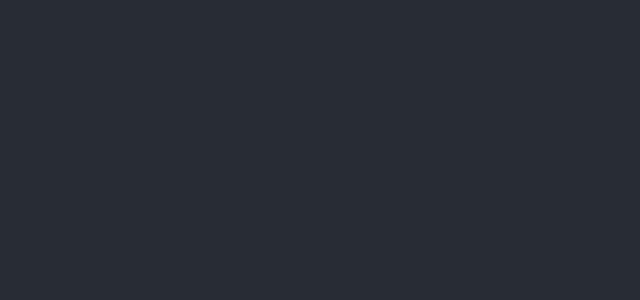
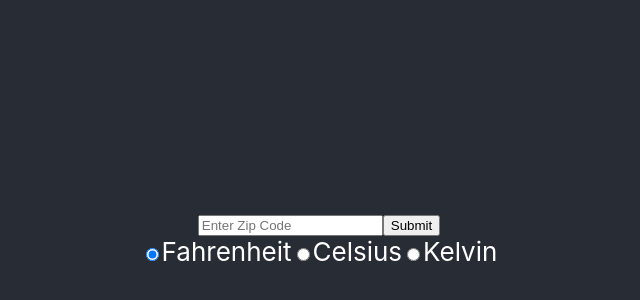
Before and after one commit to diyarkudrat/graphql_api, a React (Create React App) app in the folder client/: page / in a window 1280 px wide. Shown: the part 164-464 px from the top of the page, without its empty margins (321-961 px from the left). Built offline with nearby package versions, Linux system fonts and the light colour scheme.

Commit message:
created weather component where user enters zip code

```diff
--- a/client/src/components/Weather.js
+++ b/client/src/components/Weather.js
@@ -4,9 +4,74 @@ import { client } from '../index';
 
 
 function Weather(props) {
+    const [zip, setZip] = useState('');
+    const [weather, setWeather] = useState('');
+    const [unit, setUnit] = useState('imperial');
+
+    async function getWeather() {
+        try {
+            const json = await client.query({
+                query: gql`
+                  query {
+                      getWeather(zip: ${zip}, unit: ${unit}) {
+                          location
+                          temperature
+                          description
+                          feelsLike
+                          tempMin
+                          temoMax
+                          status
+                      }
+                  }`
+            })
+            setWeather(json);
+        } catch(err) {
+            console.log("Error", err.message);
+        }
+    }
+
     return (
-        <div>
+        <div className="weather">
+            <form onSubmit={(e) => {
+                e.preventDefault();
+                getWeather();
+            }}>
+                <input className="text-box"
+                  type="text"
+                  value={zip}
+                  onChange={(e) => setZip(e.target.value)}
+                  pattern="(\d{5}([\-]\d{4})?)"
+                  placeholder="Enter Zip Code"
+                />
+                <button type="submit">Submit</button>
 
+                <div className="radio-button">
+                    <input
+                      type="radio"
+                      value="imperial"
+                      name="Fahrenheit"
+                      checked={ unit === "imperial" ? true : false }
+                      onChange={(e) => setUnit(e.target.value)}
+                    />
+                    <label htmlFor="F">Fahrenheit</label>
+                    <input
+                      type="radio"
+                      value="metric"
+                      name="Celsius"
+                      checked={ unit === "metric" ? true : false }
+                      onChange={(e) => setUnit(e.target.value)}
+                    />
+                    <label htmlFor="C">Celsius</label>
+                    <input
+                      type="radio"
+                      value="default"
+                      name="Kelvin"
+                      checked={ unit === "default" ? true : false }
+                      onChange={(e) => setUnit(e.target.value)}
+                    />
+                    <label htmlFor="K">Kelvin</label>
+                </div>
+            </form>
         </div>
     );
 }
```
